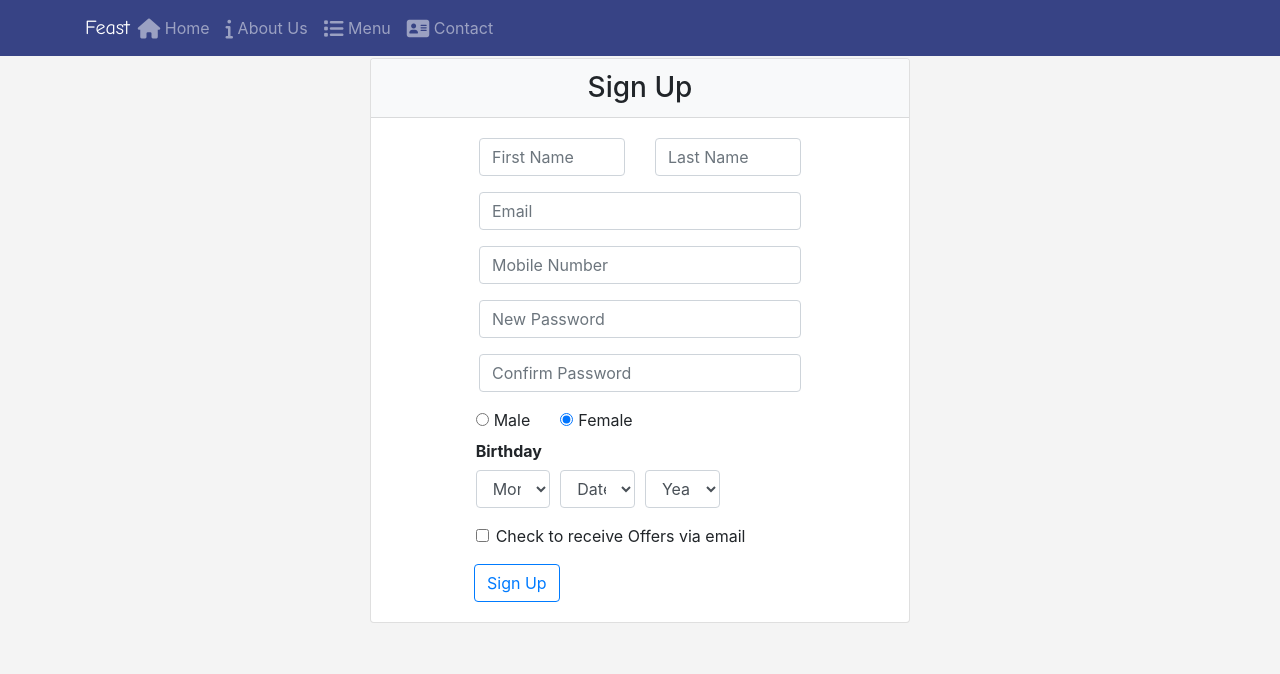
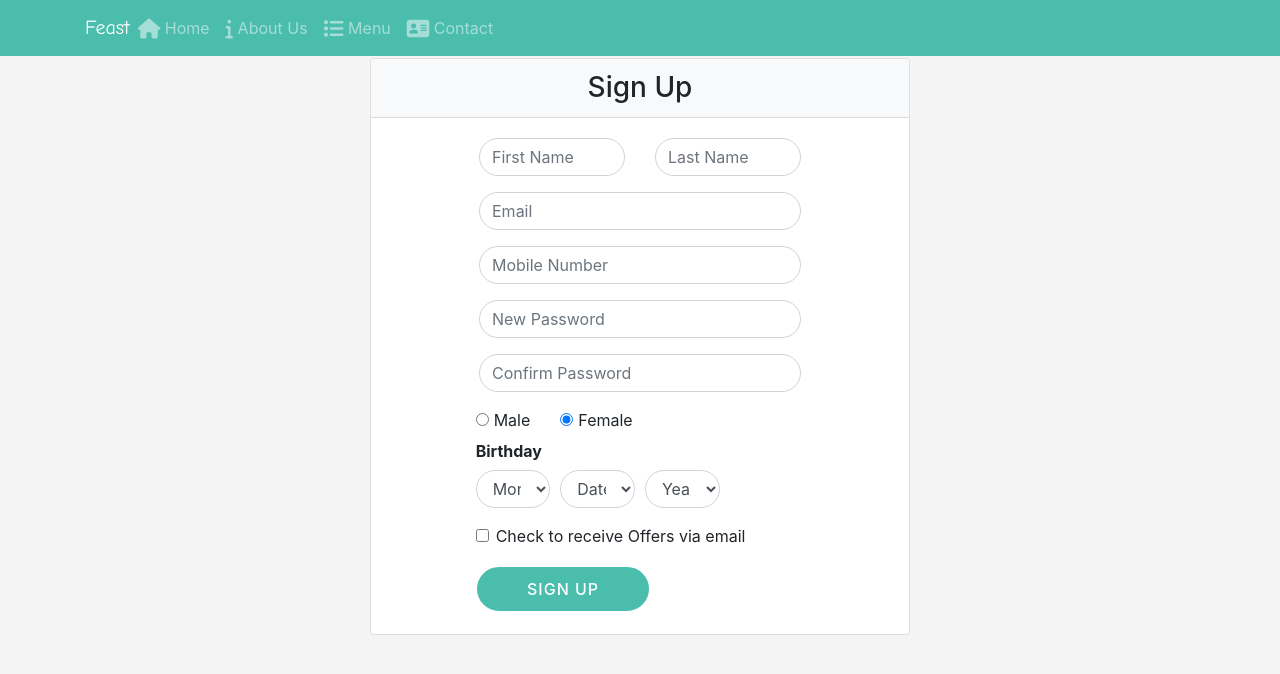
Before and after one commit to aviralkapoor/eVoting, a website: page index.html in a window 1280 px wide. Drawn offline with nearby package versions, Linux system fonts and the light colour scheme.

Commit message:
Customization

```diff
--- a/css/style.css
+++ b/css/style.css
@@ -4,5 +4,18 @@ body{
 	background: #f4f4f4;
 }
 .navbar-dark{
-	background-color: #374385;
+	background-color: #4ABDAC;
 }
+.btn{
+	padding: 10px 50px;
+	border-radius: 50px;
+	border:3px solid white;
+	text-transform: uppercase;
+	letter-spacing: 1px;
+	font-weight: 500;
+	background-color: #4ABDAC;
+	color: white;
+}
+.form-control{
+	border-radius: 50px;
+}
--- a/index.html
+++ b/index.html
@@ -183,7 +183,7 @@
                                 </div>
                             </div>
                             </div>
-                            <button type="submit" class="btn btn-outline-primary offset-md-2" type="button">Sign Up</button>
+                            <button type="submit" class="btn btn-4 btn-4a icon-arrow-right offset-md-2" type="button">Sign Up</button>
                         </form>
                     </div>
                   </div>
```
